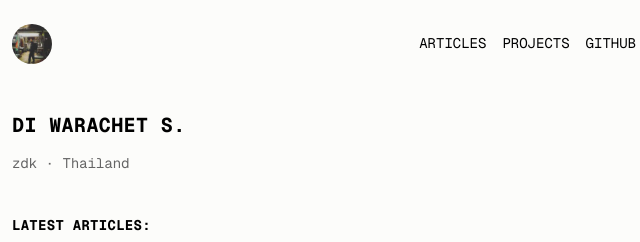
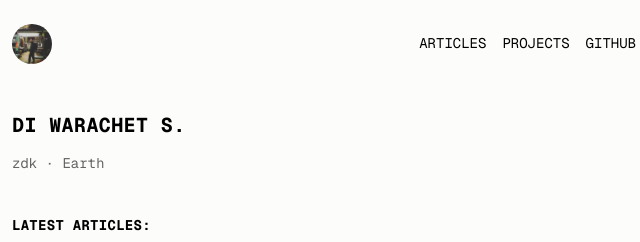
Before and after one commit to zdk/zdk.sh, an Astro site: page / in a window 1280 px wide. Shown: the top 242 px of the page, 316-956 px from the left. Built offline with nearby package versions, Linux system fonts and the light colour scheme; Astro itself is replaced by a stand-in of ours.

Commit message:
Change tagline to Earth

```diff
--- a/src/pages/index.astro
+++ b/src/pages/index.astro
@@ -6,7 +6,7 @@ const latest = (await getArticles()).slice(0, 5);
 ---
 <Base>
   <h1>Di Warachet S.</h1>
-  <p class="muted">zdk · Thailand</p>
+  <p class="muted">zdk · Earth</p>
 
   <h2>Latest articles:</h2>
   <ul class="plain">
```
